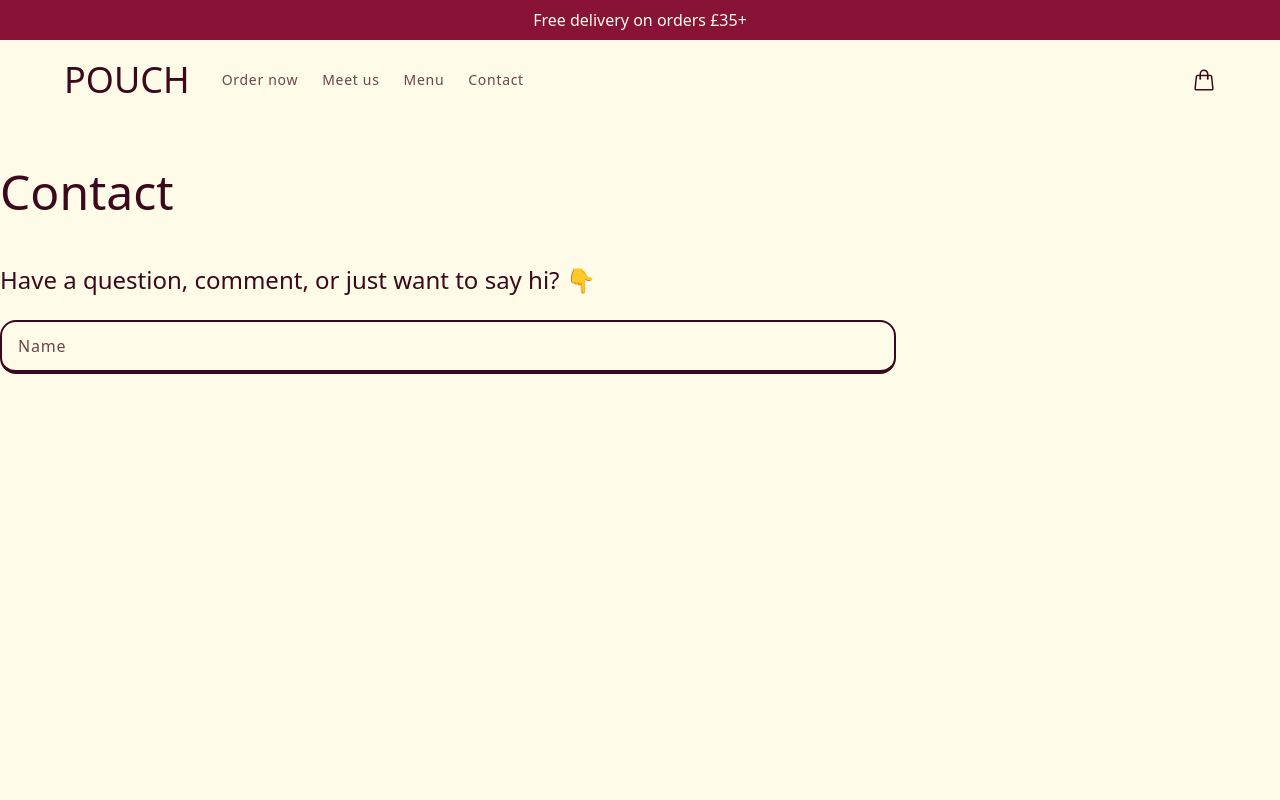
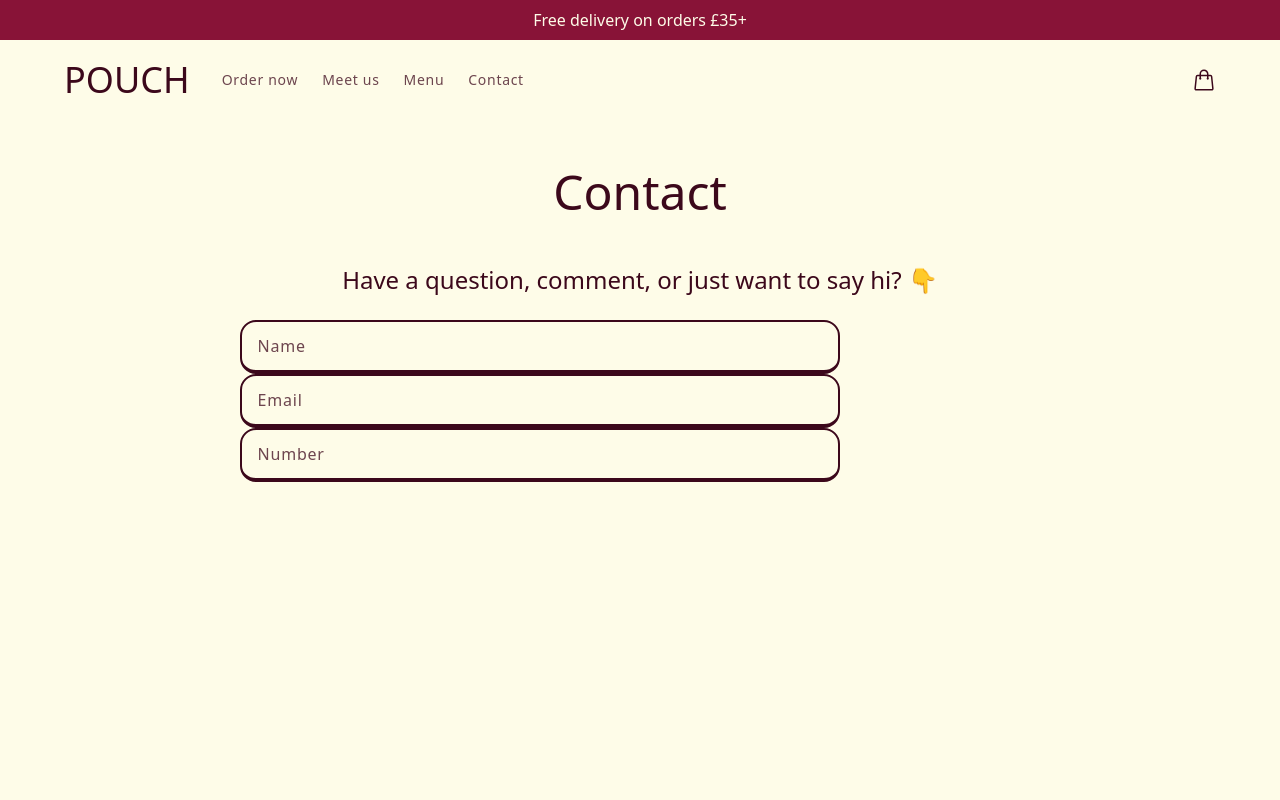
Before and after one commit to dawesydev/pouch-pizza, a Nuxt app: page /contact in a window 1280 px wide. Shown: the top 800 px of the page. Built offline with nearby package versions, Linux system fonts and the light colour scheme; a web font is replaced by a local one.

Commit message:
added base inputs

```diff
--- a/pages/contact.vue
+++ b/pages/contact.vue
@@ -16,15 +16,29 @@ export default {
 
 <template>
   <div class="h-screen">
-    <div class="max-w-4xl mt-12 lg:px-0 px-6 flex flex-col space-y-6">
+    <div class="max-w-4xl mx-auto mt-12 lg:px-0 px-6 flex flex-col items-center space-y-6">
       <h1 class="font-body font-medium text-5xl text-[#3c081b]">Contact</h1>
       <p class="pt-6 font-body font-medium text-2xl text-[#3c081b]">Have a question, comment, or just want to say hi? &#128071;</p>
-      <BaseInput
-         class="font-sans text-md text-[#3c081b] tracking-wider rounded-2xl py-3 px-4 bg-yellow-50 border-x-2 border-x-[#3c081b] border-t-2 border-t-[#3c081b] border-b-4 border-b-[#3c081b] placeholder:text-[#3c081b] placeholder:text-opacity-75"
-         v-model="message.name"
-         label="Name"
-         type="text"
-      />
+      <form>
+        <BaseInput
+            class="w-3/4 font-sans text-md text-[#3c081b] tracking-wider rounded-2xl py-3 px-4 bg-yellow-50 border-x-2 border-x-[#3c081b] border-t-2 border-t-[#3c081b] border-b-4 border-b-[#3c081b] placeholder:text-[#3c081b] placeholder:text-opacity-75"
+            v-model="message.name"
+            label="Name"
+            type="text"
+        />
+        <BaseInput
+            class="w-3/4 font-sans text-md text-[#3c081b] tracking-wider rounded-2xl py-3 px-4 bg-yellow-50 border-x-2 border-x-[#3c081b] border-t-2 border-t-[#3c081b] border-b-4 border-b-[#3c081b] placeholder:text-[#3c081b] placeholder:text-opacity-75"
+            v-model="message.email"
+            label="Email"
+            type="email"
+        />
+        <BaseInput
+            class="w-3/4 font-sans text-md text-[#3c081b] tracking-wider rounded-2xl py-3 px-4 bg-yellow-50 border-x-2 border-x-[#3c081b] border-t-2 border-t-[#3c081b] border-b-4 border-b-[#3c081b] placeholder:text-[#3c081b] placeholder:text-opacity-75"
+            v-model="message.number"
+            label="Number"
+            type="tel"
+        />
+      </form>
     </div>
   </div>
 </template>
```
